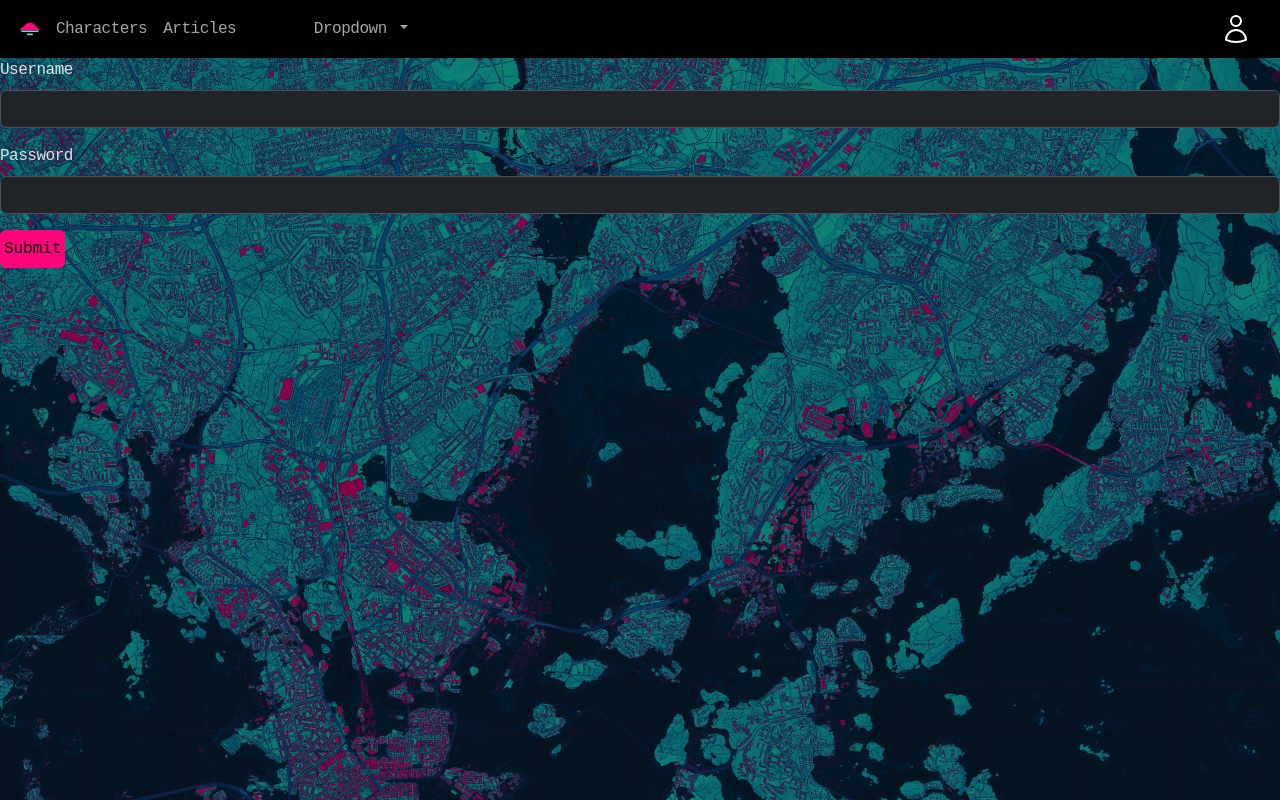
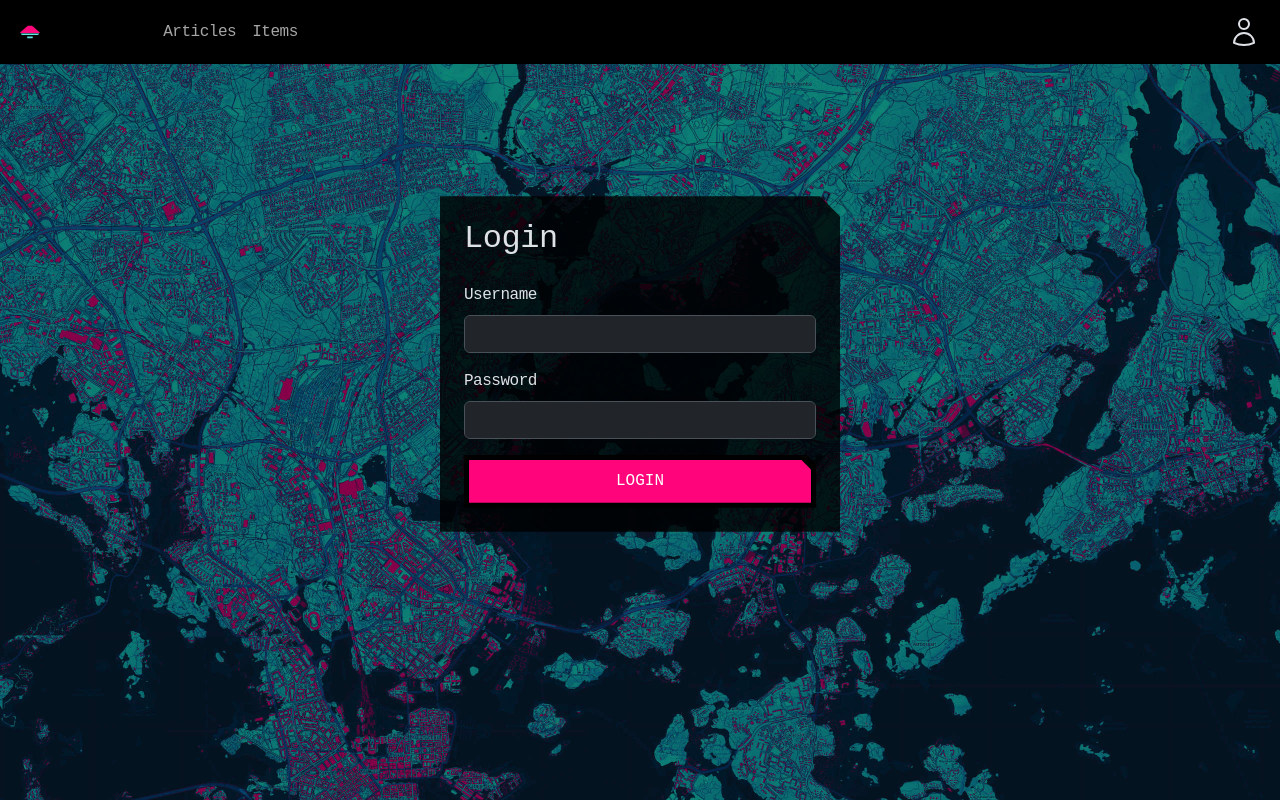
Before and after one commit to ninjapiraatti/hki-pw-frontend, a Vue app: page /login in a window 1280 px wide. Built offline with nearby package versions, Linux system fonts and the light colour scheme; a web font is replaced by a local one; what @yeger/vue-masonry-wall would draw is missing.

Commit message:
Improve login/logout

```diff
--- a/src/components/TheHeader.vue
+++ b/src/components/TheHeader.vue
@@ -28,21 +28,25 @@
 					<li class="nav-item">
 						<router-link class="nav-link" to="/things" @click="menuOpen = !menuOpen">Items</router-link>
 					</li>
-					<li class="nav-item dropdown">
-						<a class="nav-link dropdown-toggle" href="#" role="button" data-bs-toggle="dropdown" aria-expanded="false">
-							Dropdown
-						</a>
-						<ul class="dropdown-menu">
-							<li><a class="dropdown-item" href="#">Action</a></li>
-							<li><a class="dropdown-item" href="#">Another action</a></li>
-							<li><hr class="dropdown-divider" /></li>
-							<li><a class="dropdown-item" href="#">Something else here</a></li>
-						</ul>
-					</li>
 				</ul>
-				<a class="navbar-brand" href="#">
-					<UserIcon class="icon-small" />
-				</a>
+				<div class="dropdown">
+					<button
+						class="btn user-dropdown-btn"
+						type="button"
+						data-bs-toggle="dropdown"
+						aria-expanded="false"
+					>
+						<UserIcon class="icon-small" />
+					</button>
+					<ul class="dropdown-menu dropdown-menu-end">
+						<li v-if="!userStore.isAuthenticated">
+							<router-link class="dropdown-item" to="/login" @click="menuOpen = false">Login</router-link>
+						</li>
+						<li v-if="userStore.isAuthenticated">
+							<button class="dropdown-item" @click="logout">Logout</button>
+						</li>
+					</ul>
+				</div>
 			</div>
 		</div>
 	</nav>
@@ -50,7 +54,43 @@
 
 <script setup lang="ts">
 import { ref } from "vue"
+import { useRouter } from "vue-router"
 import { UserIcon } from "@heroicons/vue/24/outline"
+import { useUserStore } from "@/stores/user"
 
+const router = useRouter()
+const userStore = useUserStore()
 const menuOpen = ref(false)
+
+const logout = () => {
+	userStore.clearToken()
+	menuOpen.value = false
+	router.push("/login")
+}
 </script>
+
+<style scoped lang="scss">
+.user-dropdown-btn {
+	background: transparent;
+	border: none;
+	padding: 0.5rem;
+
+	&:hover, &:focus {
+		background: rgba(255, 255, 255, 0.1);
+	}
+}
+
+.dropdown-menu {
+	background: #1a1a1a;
+	border: 1px solid rgba(255, 255, 255, 0.1);
+
+	.dropdown-item {
+		color: #fff;
+
+		&:hover, &:focus {
+			background: rgba(255, 255, 255, 0.1);
+			color: #fff;
+		}
+	}
+}
+</style>
--- a/src/views/LoginView.vue
+++ b/src/views/LoginView.vue
@@ -1,15 +1,23 @@
 <template>
+	<div class="login-container">
+		<div class="login-card angled-corner p-4">
+			<h2 class="mb-4">Login</h2>
 			<form @submit.prevent="login">
 				<div class="mb-3">
 					<label for="username" class="form-label">Username</label>
-      <input v-model="username"class="form-control" id="username" aria-describedby="emailHelp">
+					<input v-model="username" class="form-control" id="username" required>
 				</div>
 				<div class="mb-3">
 					<label for="password" class="form-label">Password</label>
-      <input v-model="password" type="password" class="form-control" id="password">
+					<input v-model="password" type="password" class="form-control" id="password" required>
 				</div>
-    <button type="submit" class="btn btn-primary">Submit</button>
+				<button type="submit" class="btn--glitch btn w-100">
+					<span class="btn__content">Login</span>
+					<span class="btn__effect"></span>
+				</button>
 			</form>
+		</div>
+	</div>
 </template>
 
 <script setup lang="ts">
@@ -71,5 +79,19 @@ const getAccessToken = async () => {
 		console.error("Error:", error)
 	}
 }
+</script>
 
-</script>
+<style scoped lang="scss">
+.login-container {
+	display: flex;
+	justify-content: center;
+	align-items: center;
+	min-height: calc(100vh - 200px);
+	padding: 2rem;
+}
+
+.login-card {
+	width: 100%;
+	max-width: 400px;
+}
+</style>
```
Lines whose indentation alone changed are shown as unchanged.
